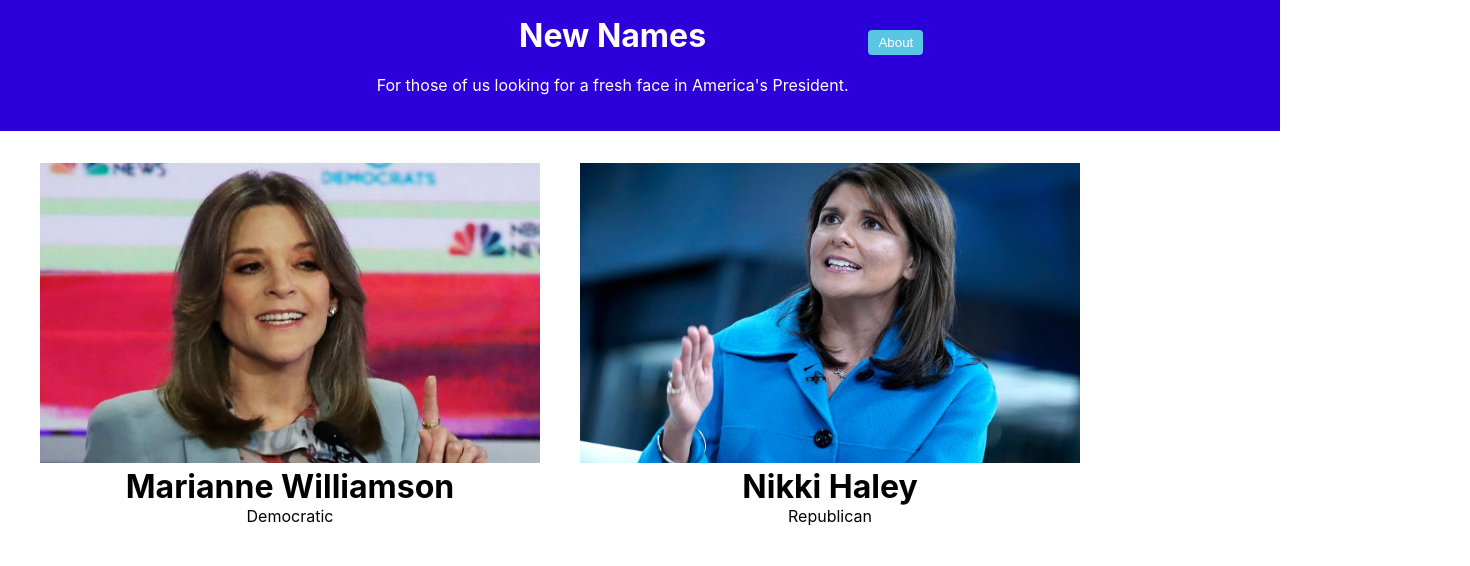
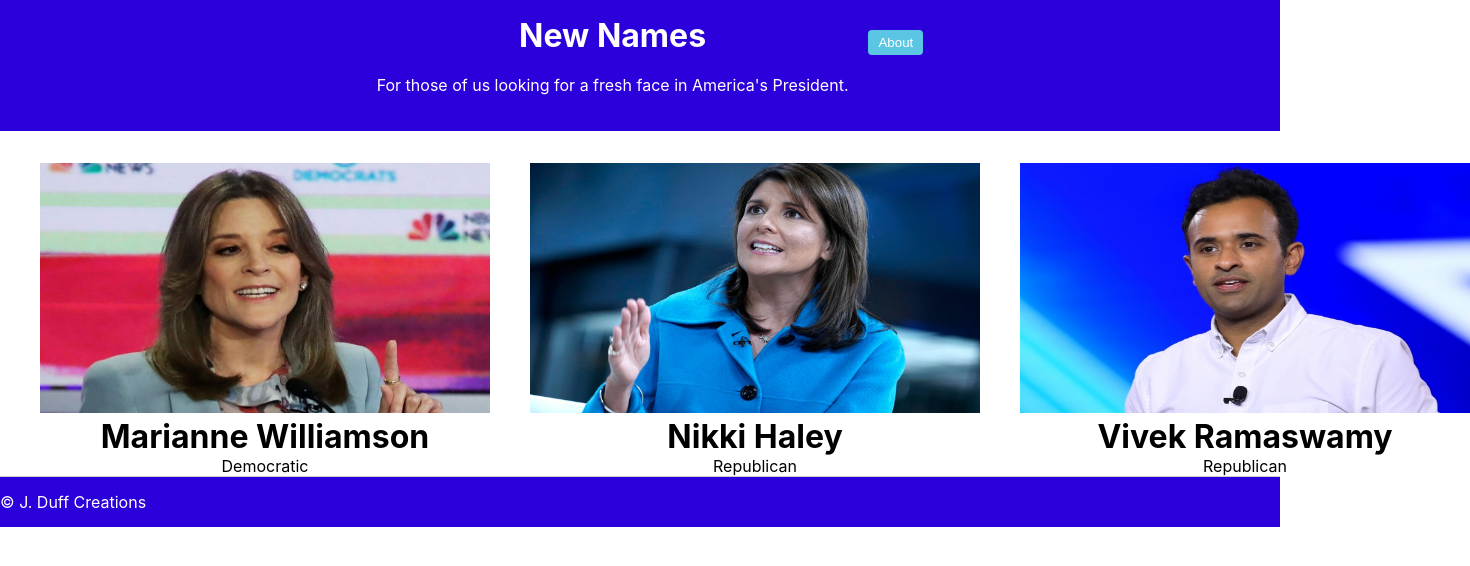
Before and after one commit to jcduff00/NewNames, a React (Create React App) app: page / in a window 1280 px wide. Shown: the top 566 px of the page, 1470 px wide, since content can reach past the window. Built offline with nearby package versions, Linux system fonts and the light colour scheme.

Commit message:
added dynamics, vivek and footer

```diff
--- a/src/App.js
+++ b/src/App.js
@@ -1,6 +1,7 @@
 import logo from './logo.svg';
 import './App.css';
 import Title from './Title'
+import Footer from './Footer'
 import DeclaredList from './DeclaredList'
 
 function App() {
@@ -8,6 +9,7 @@ function App() {
     <div className="App">
       <Title />
       <DeclaredList />
+      <Footer />
     </div>
   );
 }
--- a/src/DeclaredList.js
+++ b/src/DeclaredList.js
@@ -15,6 +15,10 @@ function DeclaredList() {
             name="Nikki Haley"
             party="Republican"
             image="Nikki_Haley.jpg"/>
+        <DeclaredSpace
+            name="Vivek Ramaswamy"
+            party="Republican"
+            image="Vivek.jpg"/>
       </div>
     )
 }
--- a/src/DeclaredSpace.js
+++ b/src/DeclaredSpace.js
@@ -5,8 +5,8 @@ function DeclaredSpace(props) {
     return (
       <div>
         <img src={`${process.env.PUBLIC_URL}/images/${image}`}
-          width="500"
-          height="300"
+          width="450"
+          height="250"
           alt="Marianne Williamson"
         />
         <h1>{name}</h1>
--- /dev/null
+++ b/src/Footer.css
@@ -0,0 +1,9 @@
+.footer {
+    height: 50px;
+    display: flex;
+    justify-content: left;
+    align-items: center;
+    background-color: rgb(44, 0, 218);
+    color: #fff;
+    border-top: 1px solid #ccc;
+  }
--- /dev/null
+++ b/src/Footer.js
@@ -0,0 +1,12 @@
+import React from 'react';
+import './Footer.css';
+
+function Footer() {
+  return (
+    <footer className="footer">
+      <p>© J. Duff Creations</p>
+    </footer>
+  );
+}
+
+export default Footer;
```
Also changed, not shown: src/DeclaredSpace.css (added, +9 -0 lines), public/images/Vivek.jpg (added).
